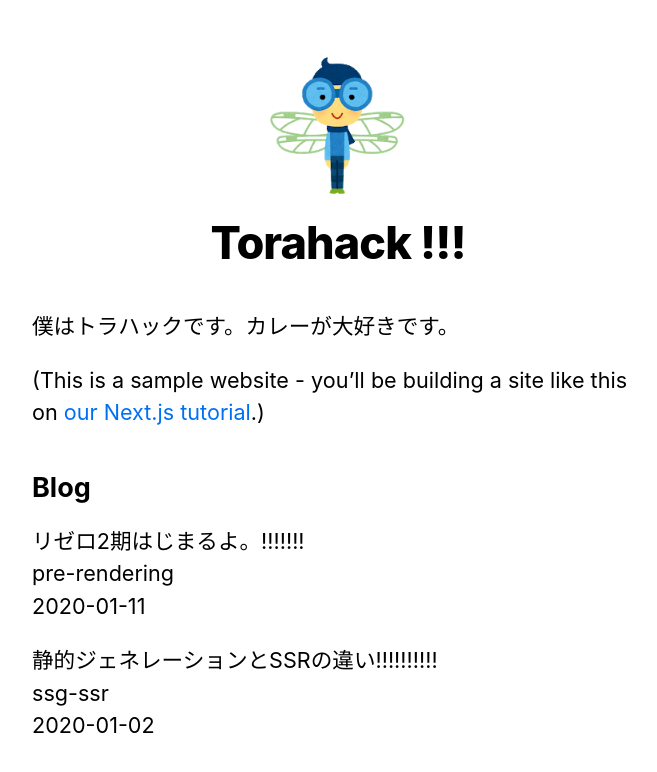
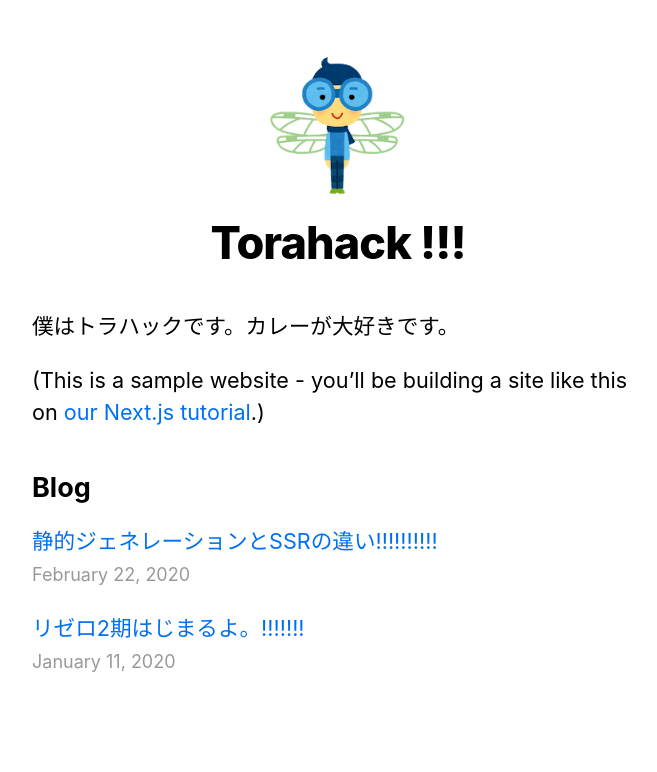
Before and after one commit to montstml/nextjs-blog, a Next.js app: page / in a window 1280 px wide. Shown: the top 772 px of the page, without its empty margins (302-959 px from the left). Built offline with nearby package versions, Linux system fonts and the light colour scheme.

Commit message:
Polishing the Index Page : OK

```diff
--- a/pages/index.js
+++ b/pages/index.js
@@ -1,7 +1,10 @@
+import utilStyles from "../styles/utils.module.css";
+import { getSortedPostsData } from "../lib/posts";
 import Head from "next/head";
 import Layout, { siteTitle } from "../components/layout";
-import utilStyles from "../styles/utils.module.css";
-import { getSortedPostsData } from "../lib/posts";
+
+import Link from 'next/link'
+import Date from '../components/date'
 
 export async function getStaticProps() {
   const allPostsData = getSortedPostsData();
@@ -31,12 +34,14 @@
         <ul className={utilStyles.list}>
           {allPostsData.map(({ id, date, title }) => (
             <li className={utilStyles.listItem} key={id}>
-              {title}
-              <br />
-              {id}
-              <br />
-              {date}
-            </li>
+            <Link href={`/posts/${id}`}>
+              <a>{title}</a>
+            </Link>
+            <br />
+            <small className={utilStyles.lightText}>
+              <Date dateString={date} />
+            </small>
+          </li>
           ))}
         </ul>
       </section>
--- a/posts/ssg-ssr.md
+++ b/posts/ssg-ssr.md
@@ -1,6 +1,6 @@
 ---
 title: '静的ジェネレーションとSSRの違い!!!!!!!!!!'
-date: '2020-01-02'
+date: '2020-02-22'
 ---
 
 We recommend using **Static Generation** (with and without data) whenever possible because your page can be built once and served by CDN, which makes it much faster than having a server render the page on every request.
```
